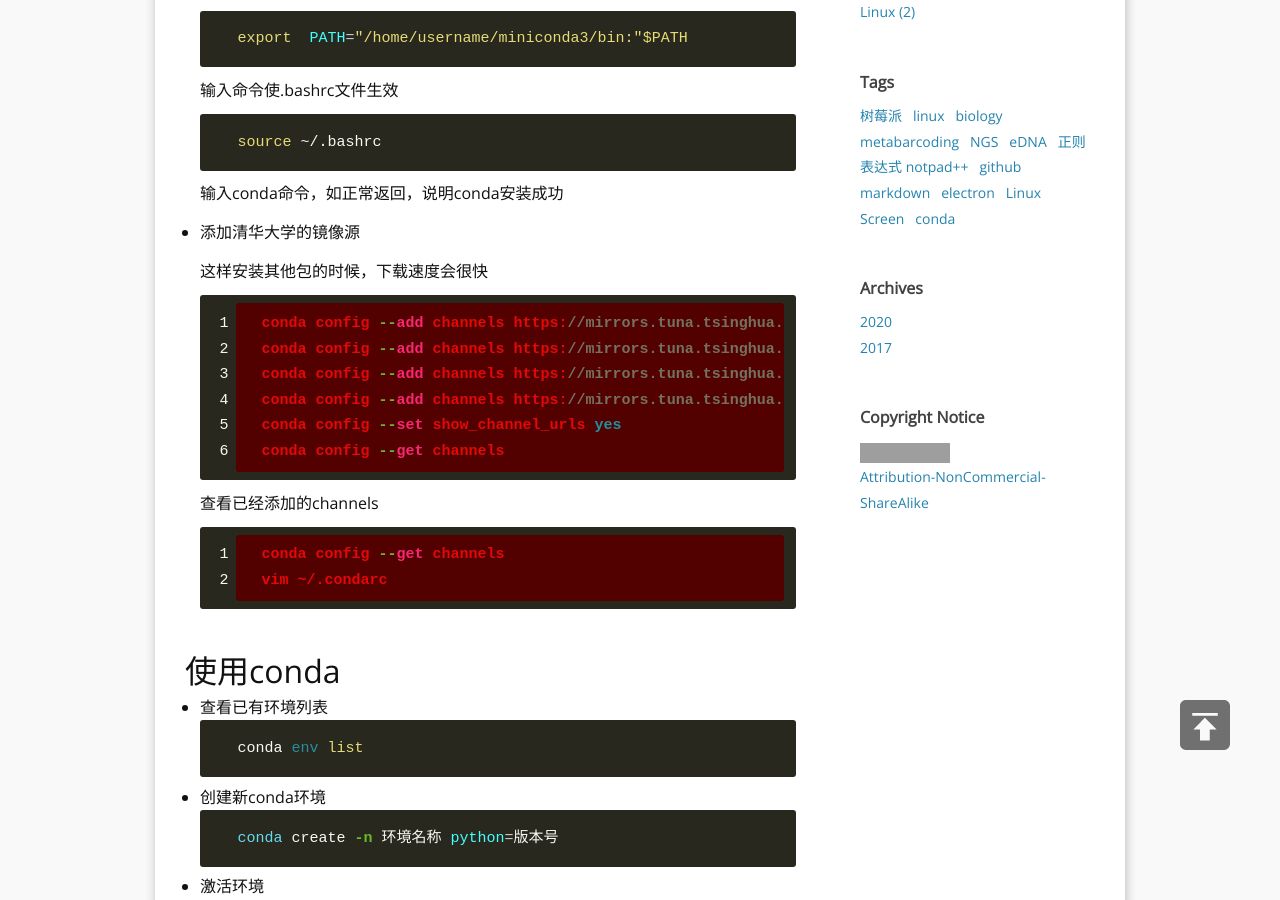
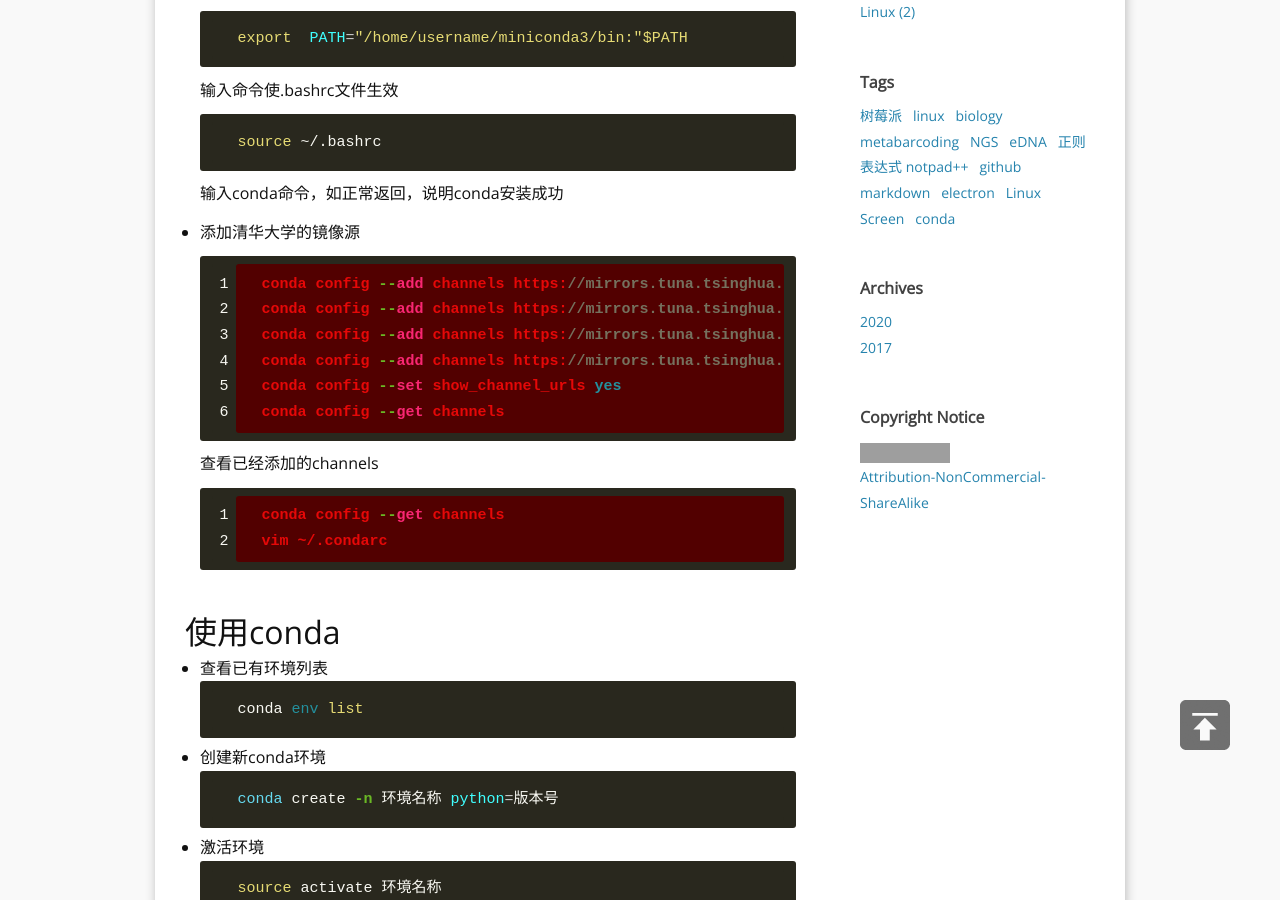
Before and after one commit to kalanny/kalanny.github.io, a Jekyll site: the page built from _posts/2020-02-19-Linux软件管理之conda简明教程.md, in a window 1280 px wide and 900 px high, scrolled down 1066 px. Built offline with Jekyll 4.4.1, drawn with Linux system fonts in a browser that asks for light colours; nearby versions of some CDN libraries; grey boxes are pictures that could not be loaded.

Commit message:
Update 2020-02-19-Linux软件管理之conda简明教程.md

````diff
--- a/_posts/2020-02-19-Linux软件管理之conda简明教程.md
+++ b/_posts/2020-02-19-Linux软件管理之conda简明教程.md
@@ -46,8 +46,6 @@ fullview: false
     输入conda命令，如正常返回，说明conda安装成功
 
 - 添加清华大学的镜像源
-
-    这样安装其他包的时候，下载速度会很快
 
     ```bash
     conda config --add channels https://mirrors.tuna.tsinghua.edu.cn/anaconda/pkgs/free/
````
